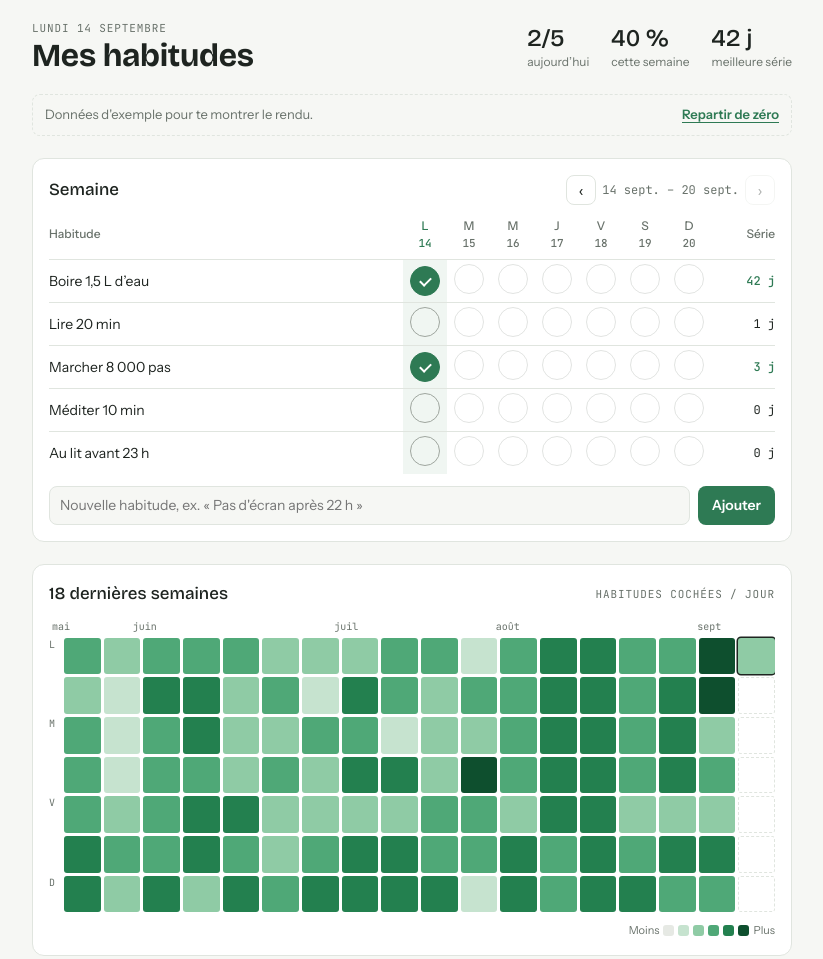
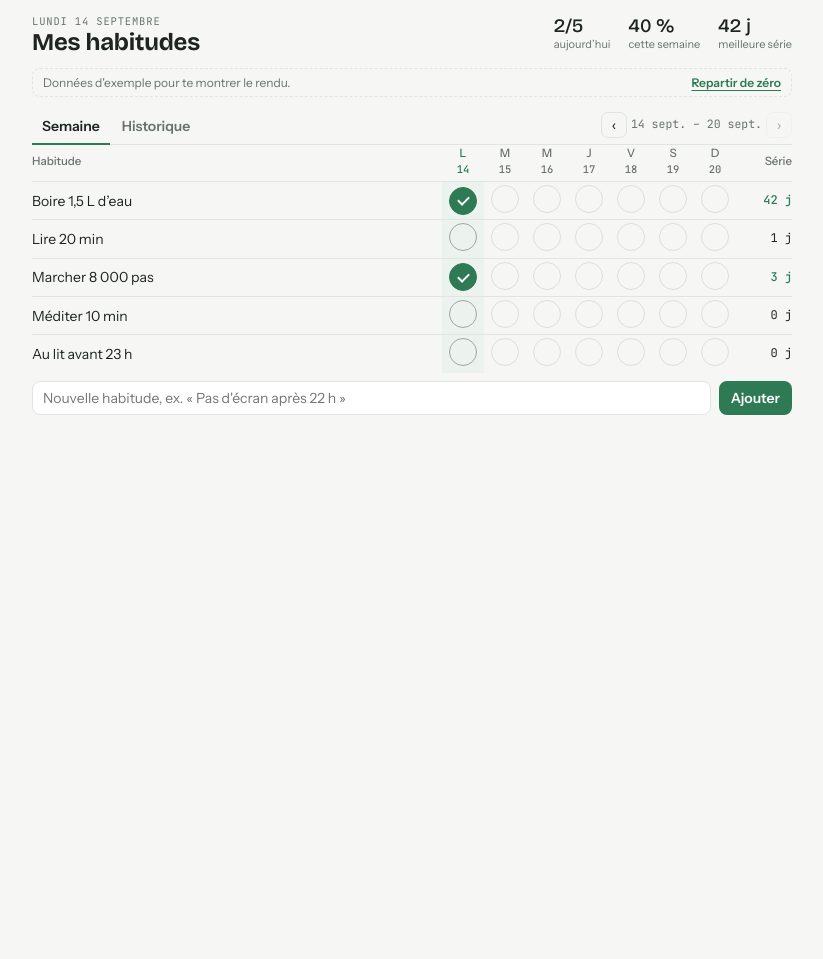
Before and after one commit to coline-staes/widgets-quotidien, a plain HTML site: page habitudes.html in a window 1280 px wide. Shown: the whole page, without its empty margins (228-1051 px from the left). After the commit the page ends 800 px from the top, so only its background shows below. Drawn offline with nearby package versions, Linux system fonts and the light colour scheme.

Commit message:
Widgets compacts avec onglets pour tenir dans un embed Notion
Co-Authored-By: Claude Opus 5 <noreply@anthropic.com>

```diff
--- a/habitudes.html
+++ b/habitudes.html
@@ -11,7 +11,7 @@
 <style>
 :root{
   --ground:#F6F7F4; --surface:#FFFFFF; --ink:#1E2420; --muted:#69726B; --line:#E0E5DF;
-  --accent:#2E7A54; --accent-ink:#FFFFFF; --soft:#E3EFE7; --warn:#B7791F;
+  --accent:#2E7A54; --accent-ink:#FFFFFF; --soft:#E3EFE7;
   --h0:#E6E9E4; --h1:#C6E3CF; --h2:#8FCBA5; --h3:#4FA877; --h4:#23804F; --h5:#0E4F2E;
   --display:"Bricolage Grotesque",ui-sans-serif,system-ui,sans-serif;
   --body:"Instrument Sans",ui-sans-serif,system-ui,-apple-system,"Segoe UI",sans-serif;
@@ -20,49 +20,52 @@
 @media (prefers-color-scheme: dark){
   :root:not([data-theme="light"]){
     --ground:#191B19; --surface:#202321; --ink:#E7EBE6; --muted:#949C95; --line:#323733;
-    --accent:#5DBE8A; --accent-ink:#0F1A13; --soft:#243A2D; --warn:#E0A94A;
+    --accent:#5DBE8A; --accent-ink:#0F1A13; --soft:#243A2D;
     --h0:#2A2E2B; --h1:#1E3F2C; --h2:#276B45; --h3:#3A9C63; --h4:#62C98C; --h5:#B4F5CF;
   }
 }
 :root[data-theme="dark"]{
   --ground:#191B19; --surface:#202321; --ink:#E7EBE6; --muted:#949C95; --line:#323733;
-  --accent:#5DBE8A; --accent-ink:#0F1A13; --soft:#243A2D; --warn:#E0A94A;
+  --accent:#5DBE8A; --accent-ink:#0F1A13; --soft:#243A2D;
   --h0:#2A2E2B; --h1:#1E3F2C; --h2:#276B45; --h3:#3A9C63; --h4:#62C98C; --h5:#B4F5CF;
 }
 *{box-sizing:border-box}
-body{background:var(--ground);color:var(--ink);font-family:var(--body);font-size:14px;line-height:1.5;padding-inline:16px;padding-block:20px 28px}
-.wrap{max-width:760px;margin:0 auto;display:grid;gap:22px}
+body{background:var(--ground);color:var(--ink);font-family:var(--body);font-size:14px;line-height:1.45;padding-inline:16px;padding-block:14px}
+.wrap{max-width:760px;margin:0 auto;display:grid;gap:12px}
 button,input{font:inherit;color:inherit}
 :focus-visible{outline:2px solid var(--accent);outline-offset:2px}
 
-header{display:flex;flex-wrap:wrap;align-items:end;justify-content:space-between;gap:12px 24px}
-.eyebrow{font-family:var(--mono);font-size:11px;letter-spacing:.08em;text-transform:uppercase;color:var(--muted)}
-h1{font-family:var(--display);font-weight:700;font-size:32px;line-height:1.05;margin:2px 0 0;letter-spacing:-.01em;text-wrap:balance}
-.stats{display:flex;gap:22px;flex-wrap:wrap}
-.stat b{display:block;font-family:var(--display);font-weight:500;font-size:24px;line-height:1.1;font-variant-numeric:tabular-nums}
-.stat span{font-size:12px;color:var(--muted)}
+header{display:flex;flex-wrap:wrap;align-items:center;justify-content:space-between;gap:8px 20px}
+.eyebrow{font-family:var(--mono);font-size:10.5px;letter-spacing:.08em;text-transform:uppercase;color:var(--muted)}
+h1{font-family:var(--display);font-weight:700;font-size:24px;line-height:1.1;margin:0;letter-spacing:-.01em}
+.stats{display:flex;gap:18px;flex-wrap:wrap}
+.stat b{display:block;font-family:var(--display);font-weight:500;font-size:19px;line-height:1.1;font-variant-numeric:tabular-nums}
+.stat span{display:block;font-size:11px;color:var(--muted)}
 
-.sample{display:flex;flex-wrap:wrap;align-items:center;justify-content:space-between;gap:8px 16px;padding:8px 12px;border:1px dashed var(--line);border-radius:8px;font-size:13px;color:var(--muted)}
-.linkbtn{background:none;border:0;padding:2px 0;color:var(--accent);font-weight:600;cursor:pointer;text-decoration:underline;text-underline-offset:3px}
+.sample{display:flex;flex-wrap:wrap;align-items:center;justify-content:space-between;gap:4px 12px;padding:5px 10px;border:1px dashed var(--line);border-radius:8px;font-size:12px;color:var(--muted)}
+.linkbtn{background:none;border:0;padding:0;color:var(--accent);font-weight:600;cursor:pointer;text-decoration:underline;text-underline-offset:3px}
 
-.panel{background:var(--surface);border:1px solid var(--line);border-radius:12px;padding:16px}
-.panel-head{display:flex;align-items:center;justify-content:space-between;gap:12px;margin-bottom:12px}
-h2{font-family:var(--display);font-weight:500;font-size:17px;margin:0}
-.nav{display:flex;align-items:center;gap:6px}
-.nav button{width:30px;height:30px;border-radius:8px;border:1px solid var(--line);background:transparent;cursor:pointer;font-size:16px;line-height:1}
+.bar{display:flex;flex-wrap:wrap;align-items:center;justify-content:space-between;gap:6px 12px;border-bottom:1px solid var(--line)}
+.tabs{display:flex;gap:2px}
+.tab{background:none;border:0;border-bottom:2px solid transparent;margin-bottom:-1px;padding:7px 10px;font-weight:600;color:var(--muted);cursor:pointer}
+.tab:hover{color:var(--ink)}
+.tab[aria-selected="true"]{color:var(--ink);border-bottom-color:var(--accent)}
+.nav{display:flex;align-items:center;gap:4px;padding-bottom:4px}
+.nav button{width:26px;height:26px;border-radius:7px;border:1px solid var(--line);background:transparent;cursor:pointer;font-size:15px;line-height:1}
 .nav button:hover:not(:disabled){background:var(--soft)}
 .nav button:disabled{opacity:.35;cursor:default}
-.range{font-family:var(--mono);font-size:12px;color:var(--muted);min-width:118px;text-align:center}
+.range{font-family:var(--mono);font-size:11.5px;color:var(--muted);min-width:112px;text-align:center}
+.hint{font-size:11px;color:var(--muted);padding-bottom:6px}
 
 .grid-scroll{overflow-x:auto}
-table{border-collapse:collapse;width:100%;min-width:480px}
-th{font-weight:500;font-size:12px;color:var(--muted);padding:0 0 8px}
-th.day{width:44px;text-align:center}
-th.day small{display:block;font-family:var(--mono);font-size:11px}
+table{border-collapse:collapse;width:100%;min-width:460px}
+th{font-weight:500;font-size:11.5px;color:var(--muted);padding:0 0 4px}
+th.day{width:42px;text-align:center}
+th.day small{display:block;font-family:var(--mono);font-size:10.5px}
 th.day.is-today{color:var(--accent)}
 th.name,td.name{text-align:left}
-th.streak{width:64px;text-align:right}
-td{padding:4px 0;border-top:1px solid var(--line)}
+th.streak{width:56px;text-align:right}
+td{padding:3px 0;border-top:1px solid var(--line)}
 td.name{padding-right:10px}
 .hname{display:flex;align-items:center;gap:6px}
 .hname span{overflow-wrap:anywhere}
@@ -71,7 +74,7 @@ tr:hover .del,.del:focus-visible{opacity:1}
 .del:hover{background:var(--soft);color:var(--ink)}
 td.cell{text-align:center}
 td.cell.is-today{background:color-mix(in srgb,var(--soft) 55%,transparent)}
-.dot{width:30px;height:30px;border-radius:50%;border:1.5px solid color-mix(in srgb,var(--muted) 55%,var(--line));background:transparent;cursor:pointer;display:inline-grid;place-items:center;transition:transform .12s ease,background .12s ease,border-color .12s ease}
+.dot{width:28px;height:28px;border-radius:50%;border:1.5px solid color-mix(in srgb,var(--muted) 55%,var(--line));background:transparent;cursor:pointer;display:inline-grid;place-items:center;transition:transform .12s ease,background .12s ease,border-color .12s ease}
 .dot:hover:not(:disabled){border-color:var(--accent)}
 .dot[aria-pressed="true"]{background:var(--accent);border-color:var(--accent);color:var(--accent-ink)}
 .dot[aria-pressed="true"]::after{content:"";width:9px;height:5px;border-left:2px solid currentColor;border-bottom:2px solid currentColor;transform:translateY(-1px) rotate(-45deg)}
@@ -80,22 +83,22 @@ td.cell.is-today{background:color-mix(in srgb,var(--soft) 55%,transparent)}
 td.streak{text-align:right;font-family:var(--mono);font-size:12px;font-variant-numeric:tabular-nums;white-space:nowrap}
 td.streak.hot{color:var(--accent);font-weight:500}
 
-.add{display:flex;gap:8px;margin-top:12px;flex-wrap:wrap}
-.add input{flex:1 1 200px;min-width:0;padding:8px 10px;border-radius:8px;border:1px solid var(--line);background:var(--ground)}
-.btn{padding:8px 14px;border-radius:8px;border:0;background:var(--accent);color:var(--accent-ink);font-weight:600;cursor:pointer}
+.add{display:flex;gap:8px;margin-top:8px}
+.add input{flex:1 1 auto;min-width:0;padding:6px 10px;border-radius:8px;border:1px solid var(--line);background:var(--surface)}
+.btn{padding:6px 12px;border-radius:8px;border:0;background:var(--accent);color:var(--accent-ink);font-weight:600;cursor:pointer;white-space:nowrap}
 .btn:hover{filter:brightness(1.08)}
 
-.heat-wrap{overflow-x:auto}
-.heat{display:grid;grid-template-columns:auto repeat(18,1fr);gap:3px;min-width:420px}
+.heat-wrap{overflow-x:auto;padding-top:4px}
+.heat,.months{display:grid;grid-template-columns:auto repeat(18,1fr);gap:3px;min-width:400px;max-width:620px}
+.months{margin-bottom:4px}
+.months span{font-family:var(--mono);font-size:10px;color:var(--muted);white-space:nowrap}
 .heat .lbl{font-family:var(--mono);font-size:10px;color:var(--muted);padding-right:6px;line-height:14px}
 .heat i{display:block;aspect-ratio:1;max-width:100%;border-radius:3px;background:var(--h0)}
 .heat i.l1{background:var(--h1)} .heat i.l2{background:var(--h2)} .heat i.l3{background:var(--h3)} .heat i.l4{background:var(--h4)} .heat i.l5{background:var(--h5)}
 .heat i.future{background:transparent;outline:1px dashed var(--line);outline-offset:-1px}
 .heat i.today{box-shadow:0 0 0 1.5px var(--ink)}
-.legend{display:flex;align-items:center;gap:4px;justify-content:flex-end;margin-top:10px;font-size:11px;color:var(--muted)}
+.legend{display:flex;align-items:center;gap:4px;margin-top:8px;font-size:11px;color:var(--muted);max-width:620px;justify-content:flex-end}
 .legend i{width:11px;height:11px;border-radius:3px;display:inline-block}
-.months{display:grid;grid-template-columns:auto repeat(18,1fr);gap:3px;min-width:420px;margin-bottom:4px}
-.months span{font-family:var(--mono);font-size:10px;color:var(--muted);white-space:nowrap;overflow:visible}
 @media (prefers-reduced-motion: reduce){*{transition:none!important}}
 </style>
 
@@ -113,34 +116,36 @@ td.streak.hot{color:var(--accent);font-weight:500}
     <button class="linkbtn" id="reset" type="button">Repartir de zéro</button>
   </div>
 
-  <section class="panel">
-    <div class="panel-head">
-      <h2>Semaine</h2>
-      <div class="nav">
+  <div>
+    <div class="bar">
+      <div class="tabs" role="tablist" aria-label="Affichage">
+        <button class="tab" type="button" role="tab" id="tab-semaine" data-tab="semaine" aria-controls="panel-semaine">Semaine</button>
+        <button class="tab" type="button" role="tab" id="tab-historique" data-tab="historique" aria-controls="panel-historique">Historique</button>
+      </div>
+      <div class="nav" id="week-nav">
         <button type="button" id="prev" aria-label="Semaine précédente">‹</button>
         <span class="range" id="range"></span>
         <button type="button" id="next" aria-label="Semaine suivante">›</button>
       </div>
+      <span class="hint" id="heat-hint" hidden>18 dernières semaines · habitudes cochées par jour</span>
     </div>
+
+    <section role="tabpanel" id="panel-semaine" data-panel="semaine" aria-labelledby="tab-semaine">
       <div class="grid-scroll"><table id="week"></table></div>
       <form class="add" id="add-form">
-      <label class="eyebrow" for="new-habit" hidden>Nouvelle habitude</label>
-      <input id="new-habit" placeholder="Nouvelle habitude, ex. « Pas d'écran après 22 h »" maxlength="60" autocomplete="off">
+        <input id="new-habit" placeholder="Nouvelle habitude, ex. « Pas d'écran après 22 h »" maxlength="60" autocomplete="off" aria-label="Nouvelle habitude">
         <button class="btn" type="submit">Ajouter</button>
       </form>
     </section>
 
-  <section class="panel">
-    <div class="panel-head">
-      <h2>18 dernières semaines</h2>
-      <span class="eyebrow">habitudes cochées / jour</span>
-    </div>
+    <section role="tabpanel" id="panel-historique" data-panel="historique" aria-labelledby="tab-historique" hidden>
       <div class="heat-wrap">
         <div class="months" id="months"></div>
         <div class="heat" id="heat"></div>
       </div>
       <div class="legend">Moins <i style="background:var(--h0)"></i><i style="background:var(--h1)"></i><i style="background:var(--h2)"></i><i style="background:var(--h3)"></i><i style="background:var(--h4)"></i><i style="background:var(--h5)"></i> Plus</div>
     </section>
+  </div>
 </div>
 
 <script>
@@ -151,6 +156,7 @@ td.streak.hot{color:var(--accent);font-weight:500}
   const addDays = (d, n) => { const x = new Date(d); x.setDate(x.getDate() + n); return x; };
   const monday = d => addDays(d, -((d.getDay() + 6) % 7));
   const esc = s => s.replace(/[&<>"']/g, c => ({'&':'&amp;','<':'&lt;','>':'&gt;','"':'&quot;',"'":'&#39;'}[c]));
+  const $ = id => document.getElementById(id);
   const today = new Date(); today.setHours(0, 0, 0, 0);
   const todayIso = iso(today);
   const DAYS = ['L', 'M', 'M', 'J', 'V', 'S', 'D'];
@@ -171,8 +177,8 @@ td.streak.hot{color:var(--accent);font-weight:500}
     ];
     const log = {};
     for (let i = 125; i >= 1; i--){
-      const d = addDays(today, -i), k = iso(d);
-      const warm = i < 40 ? .1 : 0; // on progresse ces dernières semaines
+      const k = iso(addDays(today, -i));
+      const warm = i < 40 ? .1 : 0;
       const ids = habits.filter(h => hash(k + h.id) < h.p + warm).map(h => h.id);
       if (ids.length) log[k] = ids;
     }
@@ -186,6 +192,8 @@ td.streak.hot{color:var(--accent);font-weight:500}
   const save = () => { try { localStorage.setItem(KEY, JSON.stringify(state)); } catch (e) {} };
 
   let weekStart = monday(today);
+  let tab = 'semaine';
+  try { tab = localStorage.getItem(KEY + '-onglet') || tab; } catch (e) {}
   const isDone = (k, id) => (state.log[k] || []).includes(id);
 
   function toggle(k, id){
@@ -209,7 +217,7 @@ td.streak.hot{color:var(--accent);font-weight:500}
     for (let i = 0; i < elapsed; i++){ const k = iso(addDays(ws, i)); hits += state.habits.filter(h => isDone(k, h.id)).length; }
     const pct = n ? Math.round(hits / (n * elapsed) * 100) : 0;
     const best = state.habits.reduce((m, h) => Math.max(m, streak(h.id)), 0);
-    document.getElementById('stats').innerHTML =
+    $('stats').innerHTML =
       '<div class="stat"><b>' + doneToday + '/' + n + '</b><span>aujourd’hui</span></div>' +
       '<div class="stat"><b>' + pct + ' %</b><span>cette semaine</span></div>' +
       '<div class="stat"><b>' + best + ' j</b><span>meilleure série</span></div>';
@@ -217,12 +225,12 @@ td.streak.hot{color:var(--accent);font-weight:500}
 
   function renderWeek(){
     const days = Array.from({length: 7}, (_, i) => addDays(weekStart, i));
-    document.getElementById('range').textContent = fmtShort.format(days[0]) + ' – ' + fmtShort.format(days[6]);
-    document.getElementById('next').disabled = +weekStart >= +monday(today);
+    $('range').textContent = fmtShort.format(days[0]) + ' – ' + fmtShort.format(days[6]);
+    $('next').disabled = +weekStart >= +monday(today);
     let html = '<thead><tr><th class="name" scope="col">Habitude</th>' +
       days.map((d, i) => '<th class="day' + (iso(d) === todayIso ? ' is-today' : '') + '" scope="col">' + DAYS[i] + '<small>' + d.getDate() + '</small></th>').join('') +
       '<th class="streak" scope="col">Série</th></tr></thead><tbody>';
-    if (!state.habits.length) html += '<tr><td class="name" colspan="9" style="color:var(--muted);padding:14px 0">Ajoute ta première habitude ci-dessous.</td></tr>';
+    if (!state.habits.length) html += '<tr><td class="name" colspan="9" style="color:var(--muted);padding:12px 0">Ajoute ta première habitude ci-dessous.</td></tr>';
     for (const h of state.habits){
       const s = streak(h.id);
       html += '<tr><td class="name"><div class="hname"><span>' + esc(h.name) + '</span><button type="button" class="del" data-del="' + h.id + '" aria-label="Supprimer « ' + esc(h.name) + ' »">×</button></div></td>';
@@ -232,7 +240,7 @@ td.streak.hot{color:var(--accent);font-weight:500}
       }
       html += '<td class="streak' + (s >= 3 ? ' hot' : '') + '">' + s + ' j</td></tr>';
     }
-    document.getElementById('week').innerHTML = html + '</tbody>';
+    $('week').innerHTML = html + '</tbody>';
   }
 
   function renderHeat(){
@@ -243,7 +251,7 @@ td.streak.hot{color:var(--accent);font-weight:500}
       months += '<span>' + (m !== lastM ? fmtMonth.format(d).replace('.', '') : '') + '</span>';
       lastM = m;
     }
-    document.getElementById('months').innerHTML = months;
+    $('months').innerHTML = months;
     let html = '';
     for (let r = 0; r < 7; r++){
       html += '<span class="lbl">' + (r % 2 === 0 ? DAYS[r] : '') + '</span>';
@@ -257,16 +265,26 @@ td.streak.hot{color:var(--accent);font-weight:500}
         html += '<i class="l' + lvl + (k === todayIso ? ' today' : '') + '" title="' + fmtTip.format(d) + ' — ' + c + '/' + n + '"></i>';
       }
     }
-    document.getElementById('heat').innerHTML = html;
+    $('heat').innerHTML = html;
+  }
+
+  function showTab(t){
+    tab = t;
+    document.querySelectorAll('.tab').forEach(b => b.setAttribute('aria-selected', String(b.dataset.tab === t)));
+    document.querySelectorAll('[data-panel]').forEach(p => { p.hidden = p.dataset.panel !== t; });
+    $('week-nav').hidden = t !== 'semaine';
+    $('heat-hint').hidden = t !== 'historique';
+    try { localStorage.setItem(KEY + '-onglet', t); } catch (e) {}
   }
 
   function render(){
-    document.getElementById('today-label').textContent = fmtLong.format(today);
-    document.getElementById('sample').hidden = !state.sample;
+    $('today-label').textContent = fmtLong.format(today);
+    $('sample').hidden = !state.sample;
     renderStats(); renderWeek(); renderHeat();
   }
 
-  document.getElementById('week').addEventListener('click', e => {
+  document.querySelector('.tabs').addEventListener('click', e => { const b = e.target.closest('.tab'); if (b) showTab(b.dataset.tab); });
+  $('week').addEventListener('click', e => {
     const dot = e.target.closest('.dot');
     if (dot){ toggle(dot.dataset.day, dot.dataset.id); return; }
     const del = e.target.closest('.del');
@@ -279,21 +297,22 @@ td.streak.hot{color:var(--accent);font-weight:500}
       }
     }
   });
-  document.getElementById('prev').addEventListener('click', () => { weekStart = addDays(weekStart, -7); renderWeek(); });
-  document.getElementById('next').addEventListener('click', () => { weekStart = addDays(weekStart, 7); renderWeek(); });
-  document.getElementById('add-form').addEventListener('submit', e => {
+  $('prev').addEventListener('click', () => { weekStart = addDays(weekStart, -7); renderWeek(); });
+  $('next').addEventListener('click', () => { weekStart = addDays(weekStart, 7); renderWeek(); });
+  $('add-form').addEventListener('submit', e => {
     e.preventDefault();
-    const input = document.getElementById('new-habit'), name = input.value.trim();
+    const input = $('new-habit'), name = input.value.trim();
     if (!name) return;
     state.habits.push({id: Date.now().toString(36) + Math.random().toString(36).slice(2, 6), name});
     input.value = ''; save(); render();
   });
-  document.getElementById('reset').addEventListener('click', () => {
+  $('reset').addEventListener('click', () => {
     if (!confirm('Effacer l’historique d’exemple ? Tes habitudes restent en place.')) return;
     state.log = {}; state.sample = false; save(); render();
   });
 
   render();
+  showTab(tab === 'historique' ? 'historique' : 'semaine');
 })();
 </script>
 
```
Also changed, not shown: budget.html (+84 -66 lines). Lines whose indentation alone changed are shown as unchanged.
